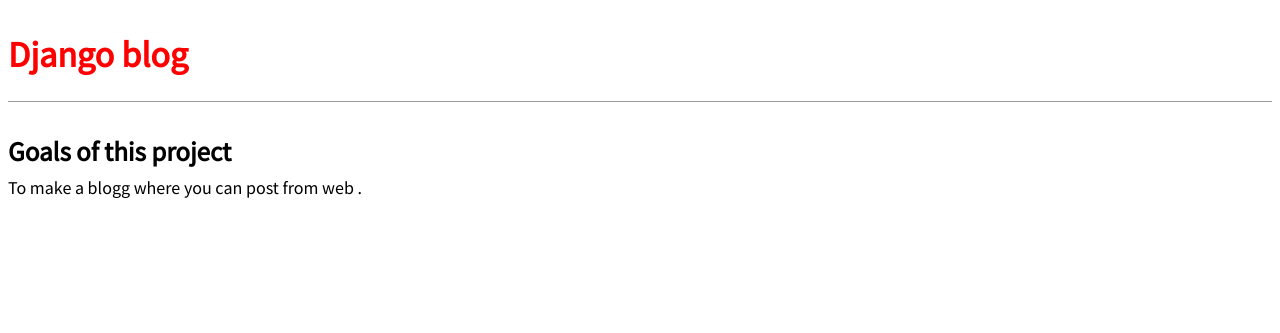
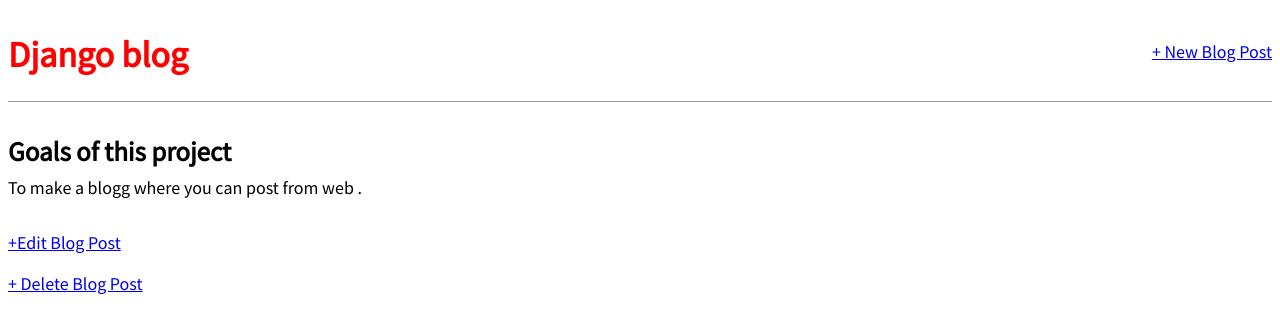
Before and after one commit to miri114/blog-app, a Django app: page /post/2/ in a window 1280 px wide. Shown: the top 333 px of the page. Run offline with Django 3.2, Linux system fonts and the light colour scheme; data comes from the database, SQL or seed files in the repository; both versions use the stored data as it was after the commit.

Commit message:
Adding a lot of other functionalities

```diff
--- a/blog/models.py
+++ b/blog/models.py
@@ -1,4 +1,5 @@
 from django.db import models
+from django.urls import reverse
 
 
 # My code here
@@ -16,3 +17,6 @@
 
     def __str__(self):
         return self.title
+
+    def get_absolute_url(self):
+        return reverse('post_detail' , args=[str(self.id)])
--- a/blog/urls.py
+++ b/blog/urls.py
@@ -1,11 +1,25 @@
 from django.urls import path
-from .views import BlogListView ,BlogDetailView
+
+from .views import(
+        BlogListView ,
+        BlogDetailView,
+        BlogCreateView,
+        BlogUpdateView,
+        BlogDeleteView,
+)
+
 
 urlpatterns = [
 
+    path('post/<int:pk>/delete/',
+            BlogDeleteView.as_view() , name='post_delete'),
+
+    path('post/<int:pk>/edit/',
+            BlogUpdateView.as_view(), name='post_edit'),
+
+    path('post/new/' , BlogCreateView.as_view(), name='post_new'),               #new 2
+
     path('post/<int:pk>/', BlogDetailView.as_view(), name='post_detail'), #new added
 
-    path('' , BlogListView.as_view() , name='home')
-
-
+    path('' , BlogListView.as_view(), name='home')
 ]
--- a/blog/views.py
+++ b/blog/views.py
@@ -1,8 +1,14 @@
 from django.shortcuts import render
 from django.views.generic import ListView , DetailView
+from django.views.generic.edit import CreateView, UpdateView , DeleteView
+from django.urls import reverse_lazy
+
+
 from .models import Post
 
+
 # My code here
+
 
 class  BlogListView(ListView):
     model = Post
@@ -12,3 +18,18 @@
 class BlogDetailView(DetailView):
     model = Post
     template_name = 'post_detail.html'
+
+class BlogCreateView(CreateView):
+    model = Post
+    template_name = 'post_new.html'
+    fields = ['title' , 'author' , 'body']
+
+class BlogUpdateView(UpdateView):
+    model = Post
+    template_name = 'post_edit.html'
+    fields = ['title' , 'body']
+
+class BlogDeleteView(DeleteView):
+    model = Post
+    template_name = 'post_delete.html'
+    success_url = reverse_lazy('home')
--- a/templates/base.html
+++ b/templates/base.html
@@ -15,14 +15,20 @@
 
     <body>
 
+        <div>
+
         <header>
 
+            <div class="nav-left">
                 <h1><a  href="{% url 'home' %} "> Django blog </a> </h1>
+            </div>
+
+            <div class="nav-right">
+                <a href="{% url 'post_new' %}" >+ New Blog Post</a>
+            </div>
 
         </header>
 
-
-        <div>
                 {% block content %}
                 {% endblock content %}
 
--- a/templates/post_detail.html
+++ b/templates/post_detail.html
@@ -9,4 +9,7 @@
         <p>{{ post.body }}</p>
     </div>
 
+    <p><a href="{% url 'post_edit' post.pk %}"> +Edit Blog Post</a></p>
+    <p><a href="{% url 'post_delete' post.pk %}"  >+ Delete Blog Post</a></p>
+
 {% endblock content %}
```
Also changed, not shown: blog/tests.py (+29 -0 lines), templates/post_delete.html (added, +16 -0 lines), templates/post_edit.html (added, +15 -0 lines), templates/post_new.html (added, +17 -0 lines), db.sqlite3.
